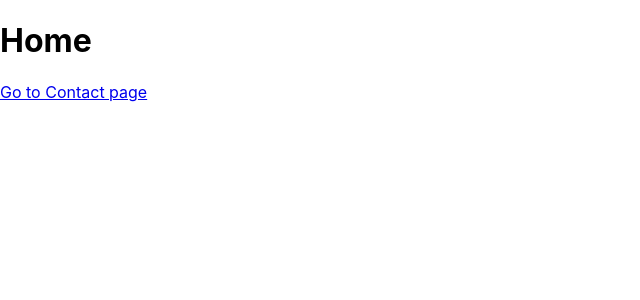
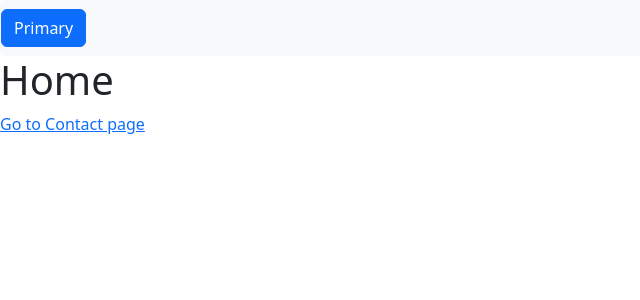
Before and after one commit to Eds-Dbug/profile2, a React (Create React App) app: page / in a window 1280 px wide. Shown: the top 300 px of the page, without its empty margins (0-640 px from the left). Built offline with nearby package versions, Linux system fonts and the light colour scheme.

Commit message:
install latest node and bootstrap

```diff
--- a/package.json
+++ b/package.json
@@ -8,6 +8,7 @@
     "@testing-library/user-event": "^13.5.0",
     "bootstrap": "^5.2.2",
     "react": "^18.2.0",
+    "react-bootstrap": "^2.6.0",
     "react-dom": "^18.2.0",
     "react-router": "^6.4.3",
     "react-router-dom": "^6.4.3",
--- a/public/index.html
+++ b/public/index.html
@@ -24,6 +24,7 @@
       work correctly both with client-side routing and a non-root public URL.
       Learn how to configure a non-root public URL by running `npm run build`.
     -->
+
     <title>React App</title>
   </head>
   <body>
--- a/src/NavBar/NavBar.tsx
+++ b/src/NavBar/NavBar.tsx
@@ -1,7 +1,11 @@
 import React from 'react'
+ import bootstrap from 'bootstrap';
+
 
 export default function NavBar() {
   return (
-    <div>NavBar</div>
+    <nav className="navbar navbar-expand-lg bg-light btn">
+      <button type="button" className="btn btn-primary">Primary</button>
+    </nav>
   )
 }
--- a/src/index.js
+++ b/src/index.js
@@ -2,13 +2,14 @@ import React from 'react';
 import ReactDOM from 'react-dom/client';
 import './index.css';
 import reportWebVitals from './reportWebVitals';
-import {createBrowserRouter, RouterProvider,Route} from 'react-router-dom';
+import {createBrowserRouter, RouterProvider} from 'react-router-dom';
 import Home from './routes/Home.tsx';
 import Projects from './routes/Projects.tsx';
 import ErrorPage from './error/ErrorPage.tsx';
 import Contact from './routes/Contact.tsx';
 import Certificates from './routes/Certificates.tsx';
 import Skills from './routes/Skills.tsx';
+import 'bootstrap/dist/css/bootstrap.min.css';
 
 const router = createBrowserRouter([
 	{
--- a/src/routes/Home.tsx
+++ b/src/routes/Home.tsx
@@ -1,8 +1,10 @@
 import React from 'react'
+import NavBar from '../NavBar/NavBar.tsx'
 
 export default function Home() {
   return (
     <div>
+      <NavBar />
       <h1>Home</h1>
       <a href="/contact">Go to Contact page</a>
     </div>
```
Also changed, not shown: 1 other file (tests, documents, lock files or other folders).
